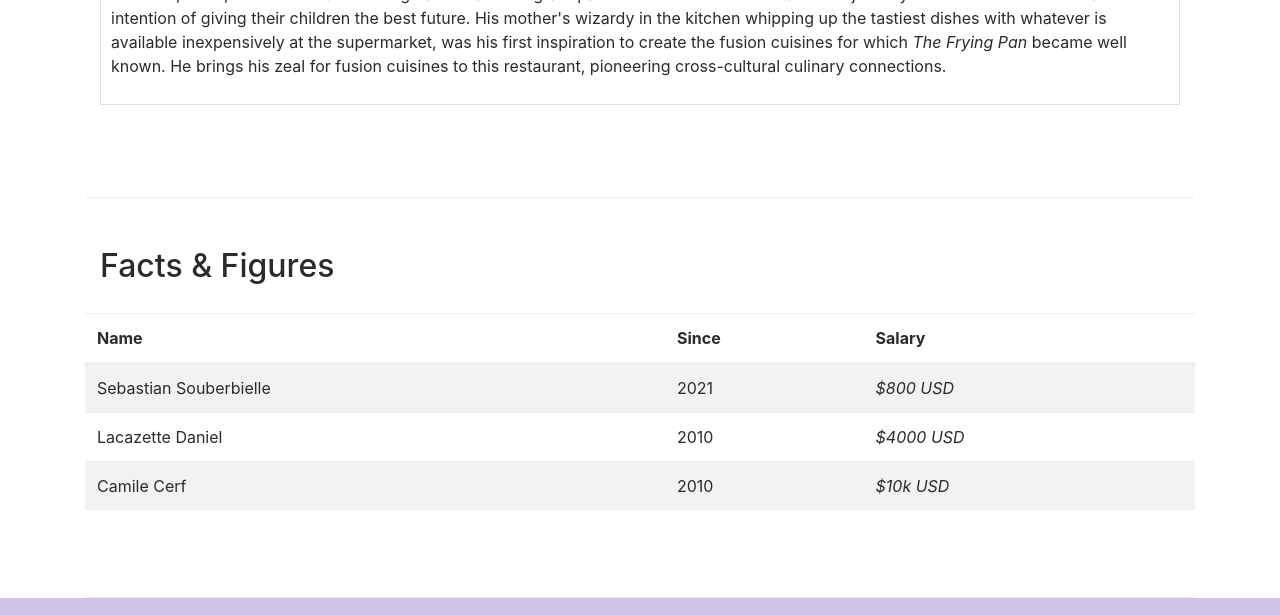
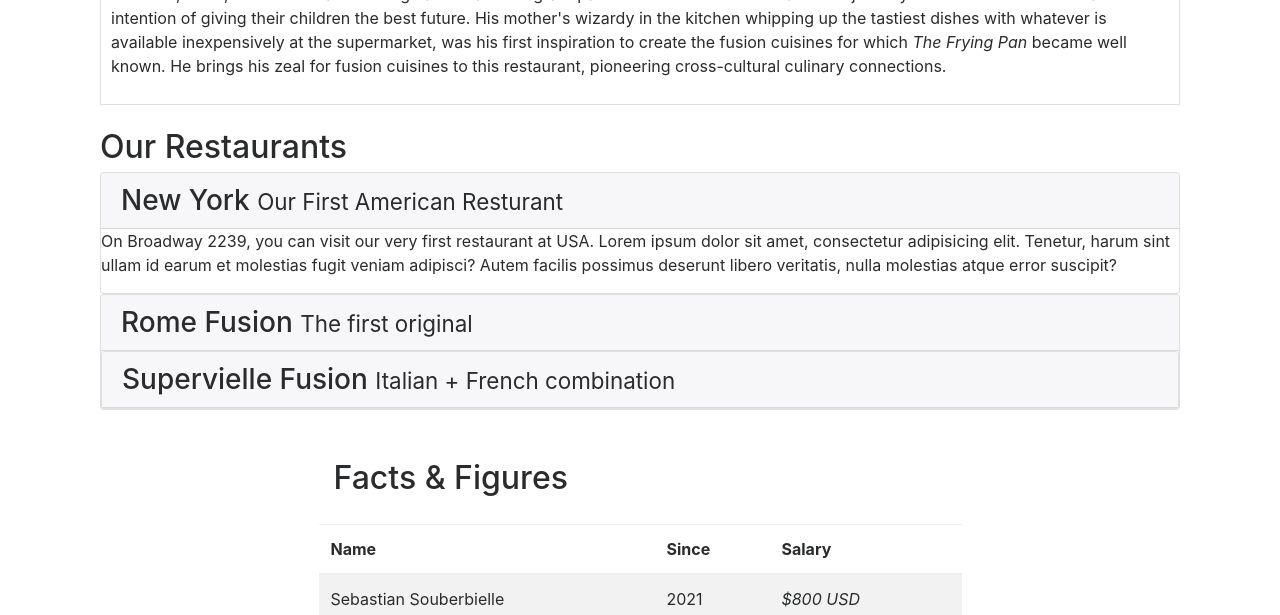
Before and after one commit to ssouberbielle/bootstrap-course1, a website: page aboutus.html in a window 1280 px wide. Shown: the part 1040-1655 px from the top of the page. Drawn offline with nearby package versions, Linux system fonts and the light colour scheme.

Commit message:
accordion

```diff
--- a/aboutus.html
+++ b/aboutus.html
@@ -132,6 +132,56 @@
                         <p class="d-none d-sm-block">Award winning three-star Michelin chef with wide International experience having worked closely with whos-who in the culinary world, he specializes in creating mouthwatering Indo-Italian fusion experiences. He says, <em>Put together the cuisines from the two craziest cultures, and you get a winning hit! Amma Mia!</em></p>
                     </div>
                 </div>
+
+                <h2 class="mt-4">Our Restaurants</h2>
+                <div id="accordion">
+                    <div class="card">
+                        <div class="card-header" role="tab" id="newyorkhead">
+                        <h3 class="mb-0">
+                            <a data-toggle="collapse" data-target="#newyork">
+                            New York <small>Our First American Resturant</small>
+                            </a>
+                        </h3>
+                        </div>
+                        <div class="collapse show" id="newyork" data-parent="#accordion">
+                            <div class="card-body">
+                                <p class="d-none d-sm-block">On Broadway 2239, you can visit our very first restaurant at USA. Lorem ipsum dolor sit amet, consectetur adipisicing elit. Tenetur, harum sint ullam id earum et molestias fugit veniam adipisci? Autem facilis possimus deserunt libero veritatis, nulla molestias atque error suscipit?</p>
+                            </div>
+                        </div>
+                    </div>
+
+                    <div class="card">
+                        <div class="card-header" role="tab" id="italyhead">
+                        <h3 class="mb-0">
+                            <a class="collapsed" data-toggle="collapse" data-target="#italy">
+                            Rome Fusion <small>The first original</small>
+                            </a>
+                        </h3>
+                    </div>
+                    <div class="collapse" id="italy" data-parent="#accordion">
+                        <div class="card-body">
+                            <p class="d-none d-sm-block">Rome Fusion was the first restaurant from our chain. Lorem ipsum dolor sit amet consectetur adipisicing elit. Optio dolorem totam magni. Consequuntur, in rerum. Facere facilis tempora magni. Sequi facere nisi dolores, aspernatur accusantium cupiditate? Aut vitae similique id!</em></p>
+                        </div>
+                    </div>
+
+                    <div class="card">
+                        <div class="card-header" role="tab" id="francehead">
+                            <h3 class="mb-0">
+                                <a class="collapsed" data-toggle="collapse" data-target="#france">
+                                    Supervielle Fusion <small>Italian + French combination</small>
+                                </a>
+                            </h3>
+                    </div>
+                    <div class="collapse" id="france" data-parent="#accordion">
+                        <div class="card-body">
+                            <p class="d-none d-sm-block">On Jules Supervielle 28 street in france you can find a real europe fusion. Lorem ipsum dolor sit amet consectetur adipisicing elit. Consectetur alias blanditiis nemo odit est magni obcaecati qui. Totam dignissimos saepe alias blanditiis fugit quas, ratione similique optio eius beatae magni.</p>
+                        </div>
+                    </div>
+
+                </div>
+
+
+                </div>
             </div>
        </div>
        <div class="row row-content">
```
